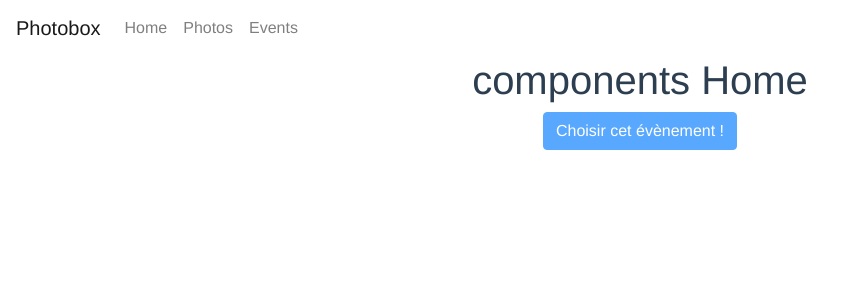
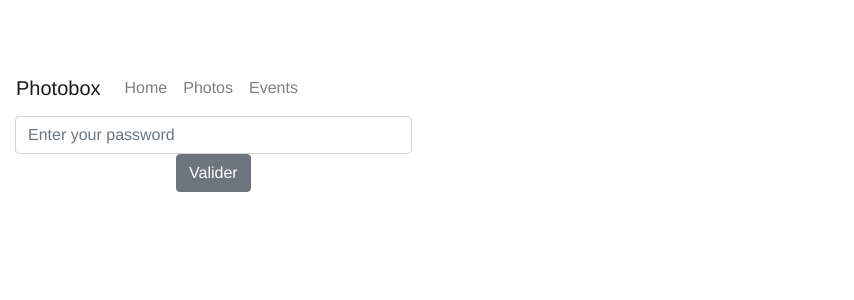
Before and after one commit to siwa1208/photobox_player, a Vue app: page / in a window 1280 px wide. Shown: the top 300 px of the page, without its empty margins (0-854 px from the left). Built offline with nearby package versions, Linux system fonts and the light colour scheme; what vue-silentbox would draw is missing.

Commit message:
update home view

```diff
--- a/src/App.vue
+++ b/src/App.vue
@@ -25,7 +25,4 @@
         text-align: center;
         color: #2c3e50;
     }
-    .variant {
-        color : #400c61f7;
-    }
 </style>
--- a/src/components/AfficherPhotos.vue
+++ b/src/components/AfficherPhotos.vue
@@ -1,6 +1,6 @@
 <template>
     <div id="photos">
-        <b-button block variant="outline-success" v-on:click="fetchImage"> Chercher une image</b-button>
+        <b-button block variant="success" v-on:click="fetchImage"> Chercher une image</b-button>
         <silent-box :gallery="gallery"></silent-box>
         <!--<button class="button is-success" v-on:click="fetchImages"> Chercher des images</button>-->
     </div>
@@ -13,12 +13,17 @@
         methods: {
             fetchImage: function () {
                 axios
-                    .get('https://apiphotobox.tallium.tech/assets/event/e0c003e624a09554e9a7578d19b5d7cf35c391a6100281347b31edeeaf91d697/bcd2303e692330240ccb179de3526935', {})
-                    .then(response => (this.gallery.push({
-                        src:'',
-                        description: response.name,
-                        thumbnailWidth: '220px'
-                    })))
+                    .get('https://apiphotobox.tallium.tech/event/pictures/e0c003e624a09554e9a7578d19b5d7cf35c391a6100281347b31edeeaf91d697', {})
+                    .then(response => {
+                        let Images = response.data.message;
+                        Images.forEach(Image => {
+                            this.gallery.push({
+                                src: Image,
+                                description: 'pinche',
+                                thumbnailWidth: '220px'
+                            })
+                    })
+                    })
             },
            /* fetchImages: function () {
                 axios
--- a/src/components/HelloWorld.vue
+++ b/src/components/HelloWorld.vue
@@ -1,56 +1,25 @@
 <template>
-    <div class="hello">
-        <h1>components Home</h1>
-        <div v-show="step === 1">
-        <div v-if="selectedEvent" class="infoEvents">
-            <p>Identifiant de la série : {{ selectedEvent.id }}</p><p> Ville : {{ selectedEvent.city }}</p><p> Nombre de photos : {{ selectedEvent.nb_pictures }}</p><p> Date de dernière mise à jour : {{ selectedEvent.updated_at }}</p>
-        </div>
-
-        <b-button variant="primary" :disabled="!selectedEvent">Choisir cet évènement !</b-button>
-    </div>
-        <div v-show="step === 2">
-            <div>
-                <b-form-input type="text" v-model="username" placeholder="Votre pseudo"></b-form-input>
-            </div>
-            <b-button variant="primary" :disabled="!username">Go to the event !</b-button>
-        </div>
-    </div>
+  <div>
+      <b-col sm="4">
+    <b-form-input v-model="password" placeholder="Enter your password"></b-form-input>
+    <b-button @click="goToPhotos">Valider</b-button>
+      </b-col>
+  </div>
 </template>
 
 <script>
-    export default {
-        name: 'HelloWorld',
-        props: {
-            msg: String
-        },
-        data(){
-            return{
-                selectedEvent:null,
-                username:'',
-                step:1
-            }
+import AfficherPhotosVue from "../views/Photos"
+  export default {
+    data() {
+      return {
+        password: ''
+      }
+    },
+    methods : {
+        goToPhotos() {
+            /*Faire la requête axios pour récupérer le token de l'event et pouvoir accéder à ses photos*/
+            this.$router.push(AfficherPhotosVue)
         }
-
     }
+  }
 </script>
-
-<!-- Add "scoped" attribute to limit CSS to this component only -->
-<style scoped>
-    h3 {
-        margin: 40px 0 0;
-    }
-
-    ul {
-        list-style-type: none;
-        padding: 0;
-    }
-
-    li {
-        display: inline-block;
-        margin: 0 10px;
-    }
-
-    a {
-        color: #42b983;
-    }
-</style>
--- a/src/main.js
+++ b/src/main.js
@@ -9,25 +9,12 @@ import axios from 'axios'
 import {BootstrapVue, IconsPlugin} from 'bootstrap-vue'
 import 'bootstrap/dist/css/bootstrap.css'
 import 'bootstrap-vue/dist/bootstrap-vue.css'
-import { CarouselPlugin } from 'bootstrap-vue'
-Vue.use(CarouselPlugin)
-
 // Install BootstrapVue
 Vue.use(BootstrapVue)
 // Optionally install the BootstrapVue icon components plugin
 Vue.use(IconsPlugin)
 
-
 import VueSilentbox from 'vue-silentbox'
-
-/*window.axios = axios.create({
-    baseURL: 'https://tools.sopress.net/iut/coop/api/',
-    headers: {'Authorization': "57893d7fc2266cdc2fefa77c0ed6a31a3ce35c07"},
-});*/
-window.axios = axios.create({
-    baseURL: 'https://apiphotobox.tallium.tech/'
-  })
-
 Vue.use(VueSilentbox)
 
 Vue.config.productionTip = false
@@ -36,6 +23,7 @@ Vue.prototype.$bus = new Vue()
 new Vue({
     store,
     router,
+    axios,
     VueSilentbox,
     render: h => h(App),
 }).$mount('#app')
--- a/src/views/Home.vue
+++ b/src/views/Home.vue
@@ -1,14 +1,15 @@
 <template>
-    <HelloWorld></HelloWorld>
+    <div id="Home">
+        <HelloWorld/>
+    </div>
 </template>
 
 <script>
     import HelloWorld from '@/components/HelloWorld.vue'
-
     export default {
         name: 'home',
         components: {
-            HelloWorld
+            HelloWorld,
         },
         methods: {}
     }
```
